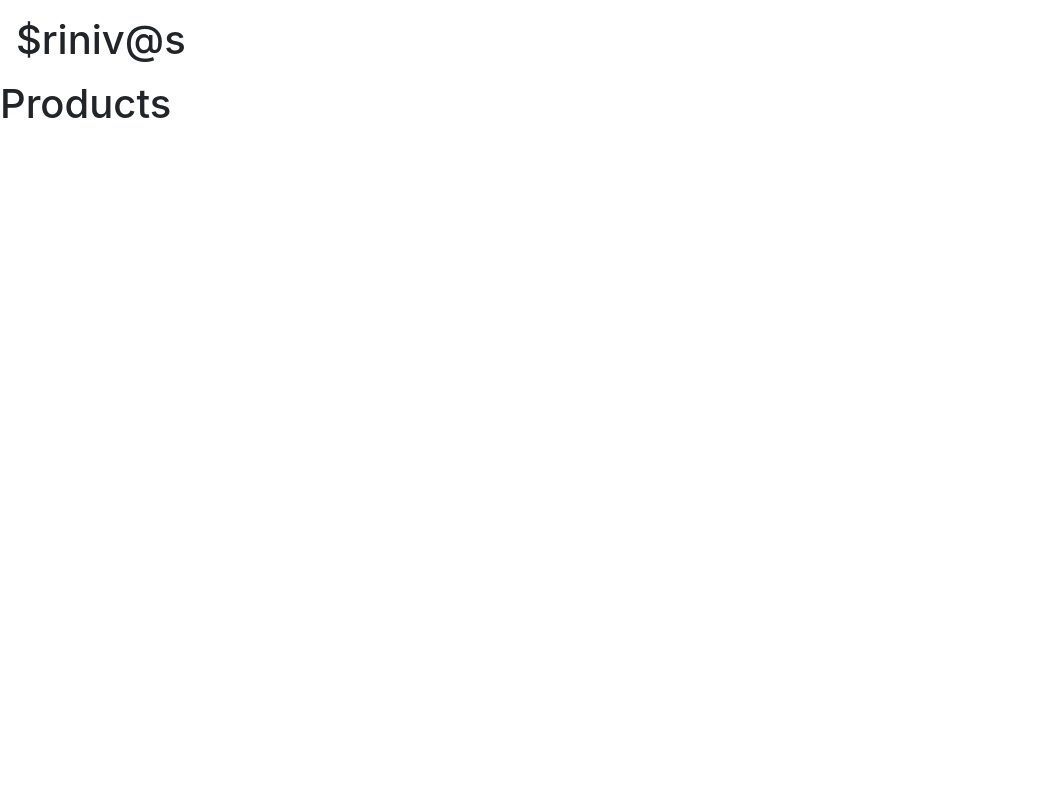
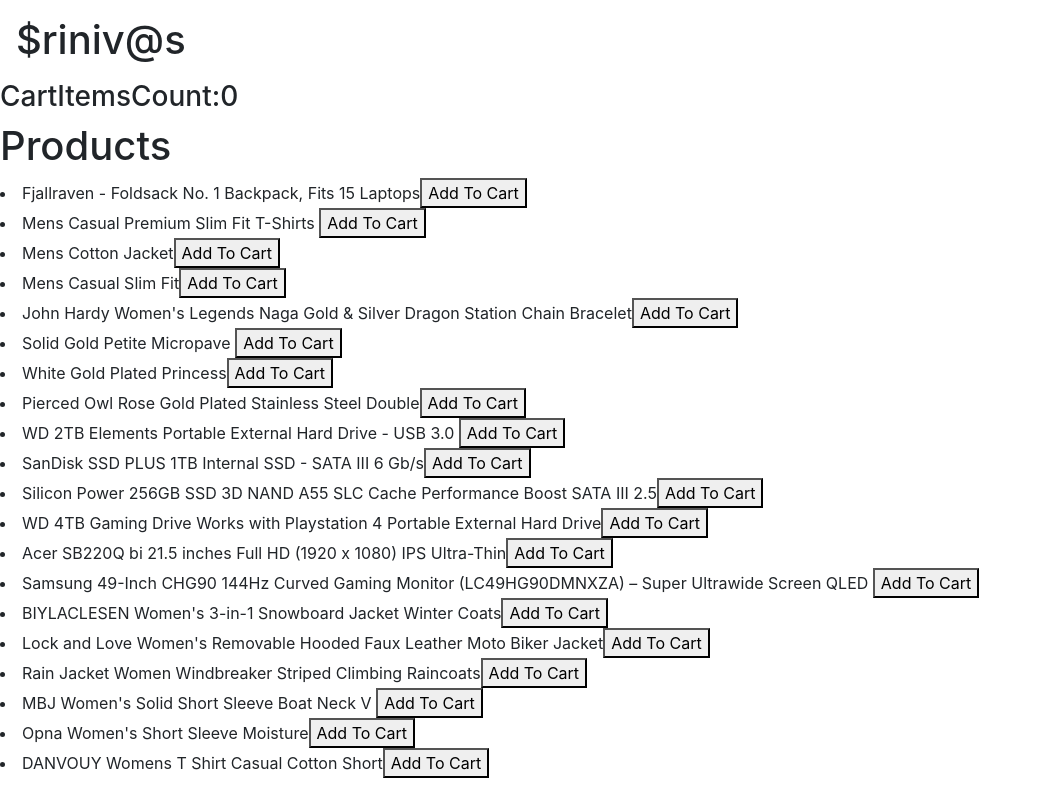
Before and after one commit to Srinivasarao245/reduxtolkit, a React (Create React App) app: page / in a window 1280 px wide. Shown: the whole page, without its empty margins (0-1042 px from the left). Built offline with nearby package versions, Linux system fonts and the light colour scheme.

Commit message:
Products

```diff
--- a/src/App.jsx
+++ b/src/App.jsx
@@ -2,10 +2,14 @@
 import './App.css';
 import React from "react";
 import ProductList from './features/products/productList';
+import { useSelector } from 'react-redux';
+
 function App() {
+  var {CartItem} = useSelector(state=>state.productReducer)
   return (
     <>
       <h1 className='p-2 m-2'>$riniv@s</h1>
+      <h3>CartItemsCount:{CartItem?.length}</h3>
       <ProductList></ProductList>
     </>
   );
--- a/src/app/store.js
+++ b/src/app/store.js
@@ -1,6 +1,6 @@
 import { configureStore } from '@reduxjs/toolkit';
-import producrReducer from '../features/products/productSlice';
+import productReducer from '../features/products/productSlice';
+
 export const store = configureStore({
-    reducer:{
-        producrReducer },
+    reducer:{ productReducer },
 })
--- a/src/features/products/productList.jsx
+++ b/src/features/products/productList.jsx
@@ -1,13 +1,17 @@
 import React from "react";
-import { useSelector } from 'react-redux'
+import { useDispatch, useSelector } from 'react-redux'
+import { addToCart } from "./productSlice";
 
 function ProductList(){
-    var products = useSelector(state=>state.productReducer)
-    console.log(products);
+    var {products} = useSelector(state=>state.productReducer)
+    var Dispatch = useDispatch()
     return (
         <div>
             <h1>Products</h1>
-
+            { products?.map((product)=>{
+                return <li>{product.title}
+                <button onClick={()=>{Dispatch(addToCart(product))}}>Add To Cart</button></li>
+            })}
         </div>
     )
 }
--- a/src/features/products/productSlice.js
+++ b/src/features/products/productSlice.js
@@ -3,12 +3,17 @@
 
 const initialState = {
     products,
+    CartItem:[]
 }
 export const productSlice = createSlice({
     name:'products',
     initialState,
-    reducers:{  }
+    reducers:{
+        addToCart:(state,action)=>{
+        state.CartItem.push(action.payload)
+    } },
 })
 // Action creators are generated for eact case reducer function
-const producrReducer = productSlice.reducer
-export default producrReducer
+export const { addToCart } = productSlice.actions
+const productReducer = productSlice.reducer
+export default productReducer
```
